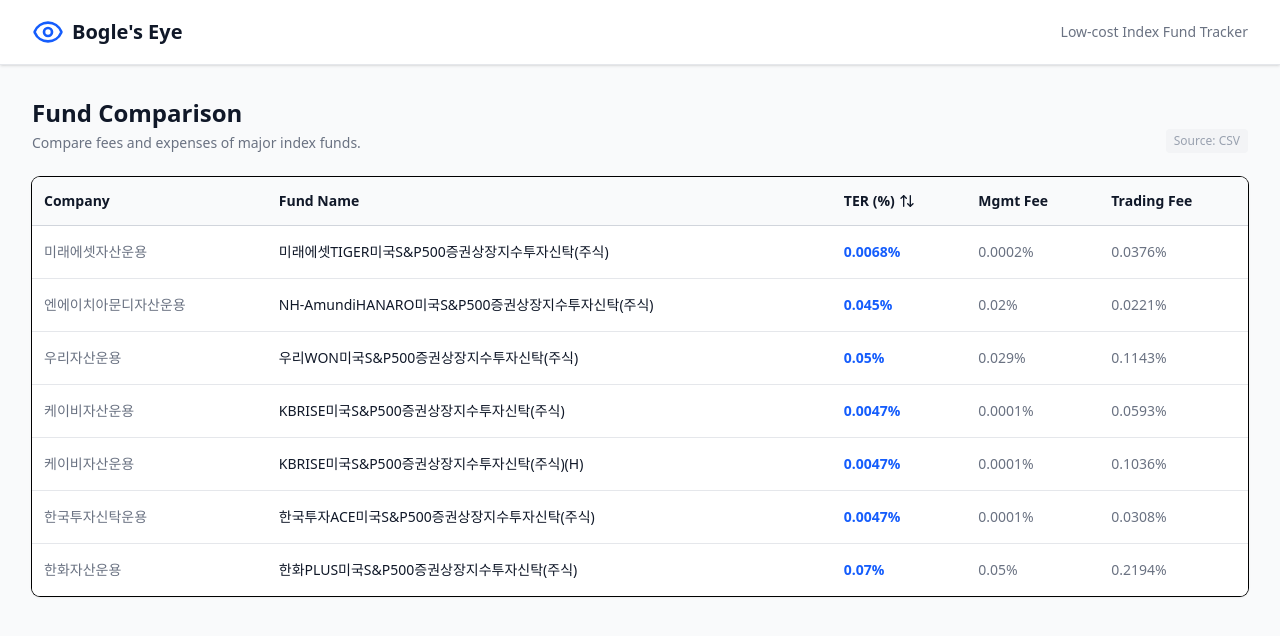
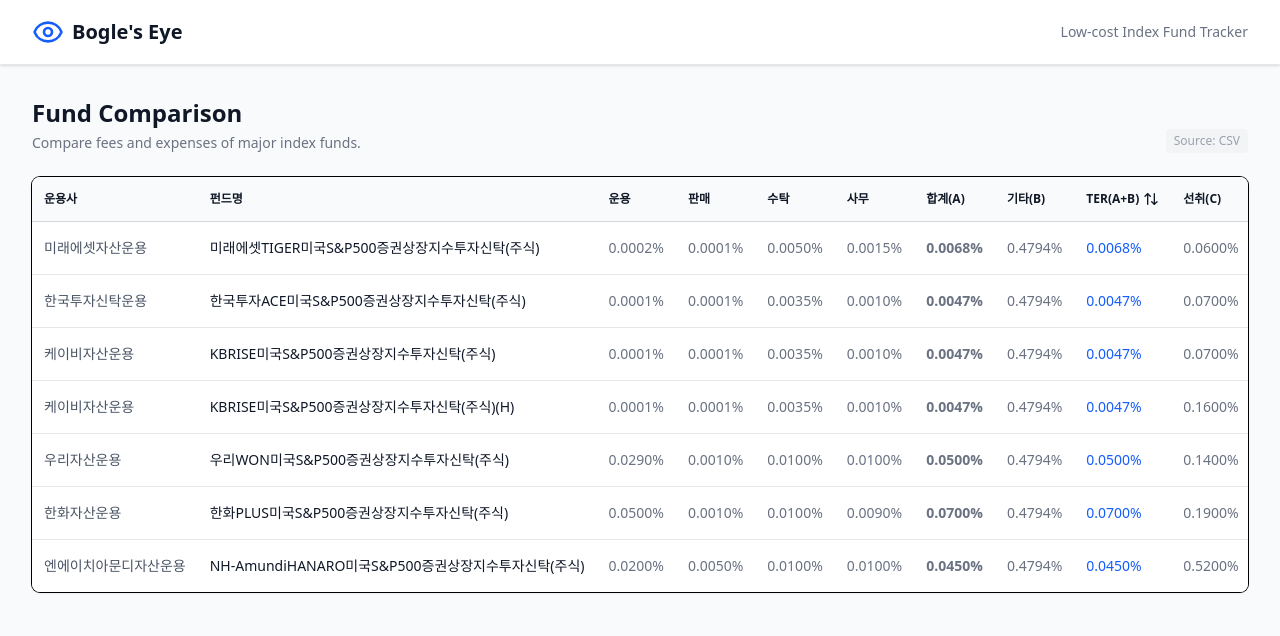
Before and after one commit to kwangsung-ha/bogles-eye, a React (Vite) app in the folder web/: page / in a window 1280 px wide. Shown: the top 636 px of the page. Built offline with nearby package versions, Linux system fonts and the light colour scheme.

Commit message:
feat(web): update fund table columns with detailed fee breakdown and total cost

```diff
--- a/web/src/components/FundTable.tsx
+++ b/web/src/components/FundTable.tsx
@@ -12,36 +12,92 @@
 
 const columnHelper = createColumnHelper<Fund>();
 
+const formatPct = (val: number) => (val != null ? `${val.toFixed(4)}%` : '-');
+
 const columns = [
   columnHelper.accessor('company_name', {
-    header: 'Company',
-    cell: (info) => info.getValue(),
+    header: '운용사',
+    cell: (info) => <span className="text-gray-600">{info.getValue()}</span>,
   }),
   columnHelper.accessor('fund_name', {
-    header: 'Fund Name',
+    header: '펀드명',
     cell: (info) => <span className="font-medium text-gray-900">{info.getValue()}</span>,
   }),
+  // A Group
+  columnHelper.accessor('management_fees', {
+    header: '운용',
+    cell: (info) => formatPct(info.getValue()),
+  }),
+  columnHelper.accessor('sales_fees', {
+    header: '판매',
+    cell: (info) => formatPct(info.getValue()),
+  }),
+  columnHelper.accessor('custody_fees', {
+    header: '수탁',
+    cell: (info) => formatPct(info.getValue()),
+  }),
+  columnHelper.accessor('office_admin_fees', {
+    header: '사무',
+    cell: (info) => formatPct(info.getValue()),
+  }),
+  columnHelper.accessor((row) => row.management_fees + row.sales_fees + row.custody_fees + row.office_admin_fees, {
+    id: 'total_fees_a',
+    header: '합계(A)',
+    cell: (info) => <span className="font-semibold">{formatPct(info.getValue())}</span>,
+  }),
+  // B Group
+  columnHelper.accessor('other_expenses', {
+    header: '기타(B)',
+    cell: (info) => formatPct(info.getValue()),
+  }),
+  // A+B
   columnHelper.accessor('ter', {
     header: ({ column }) => {
       return (
         <button
-          className="flex items-center gap-1 hover:text-gray-900"
+          className="flex items-center gap-1 hover:text-gray-900 font-bold"
           onClick={() => column.toggleSorting(column.getIsSorted() === 'asc')}
         >
-          TER (%)
+          TER(A+B)
           <ArrowUpDown className="h-4 w-4" />
         </button>
       )
     },
-    cell: (info) => <span className="font-bold text-blue-600">{info.getValue()}%</span>,
+    cell: (info) => <span className="text-blue-600 font-medium">{formatPct(info.getValue())}</span>,
   }),
-  columnHelper.accessor('management_fees', {
-    header: 'Mgmt Fee',
-    cell: (info) => `${info.getValue()}%`,
+  // C Group
+  columnHelper.accessor('front_end_commission', {
+    header: '선취(C)',
+    cell: (info) => formatPct(info.getValue()),
   }),
+  columnHelper.accessor('back_end_commission', {
+    header: '후취(C)',
+    cell: (info) => formatPct(info.getValue()),
+  }),
+  // D Group
   columnHelper.accessor('trading_fee_ratio', {
-    header: 'Trading Fee',
-    cell: (info) => `${info.getValue()}%`,
+    header: '매매(D)',
+    cell: (info) => formatPct(info.getValue()),
+  }),
+  // Final Total
+  columnHelper.accessor((row) => {
+    // TER usually includes A + B.
+    // Total Cost = TER + FrontEnd + BackEnd + TradingFee
+    return row.ter + row.front_end_commission + row.back_end_commission + row.trading_fee_ratio;
+  }, {
+    id: 'real_total_cost',
+    header: ({ column }) => {
+      return (
+        <button
+          className="flex items-center gap-1 hover:text-gray-900 font-extrabold text-blue-700"
+          onClick={() => column.toggleSorting(column.getIsSorted() === 'asc')}
+        >
+          총비용(A+B+C+D)
+          <ArrowUpDown className="h-4 w-4" />
+        </button>
+      )
+    },
+    cell: (info) => <span className="font-extrabold text-blue-700">{formatPct(info.getValue())}</span>,
   }),
 ];
 
@@ -50,7 +106,9 @@
 }
 
 export function FundTable({ data }: FundTableProps) {
-  const [sorting, setSorting] = useState<SortingState>([]);
+  const [sorting, setSorting] = useState<SortingState>([
+    { id: 'real_total_cost', desc: false } // Default sort by lowest total cost
+  ]);
 
   const table = useReactTable({
     data,
@@ -72,7 +130,7 @@
               {headerGroup.headers.map((header) => (
                 <th
                   key={header.id}
-                  className="px-3 py-3.5 text-left text-sm font-semibold text-gray-900 whitespace-nowrap"
+                  className="px-3 py-3.5 text-left text-xs font-semibold text-gray-900 whitespace-nowrap"
                 >
                   {header.isPlaceholder
                     ? null
@@ -87,7 +145,7 @@
         </thead>
         <tbody className="divide-y divide-gray-200 bg-white">
           {table.getRowModel().rows.map((row) => (
-            <tr key={row.id} className="hover:bg-gray-50">
+            <tr key={row.id} className="hover:bg-gray-50 transition-colors">
               {row.getVisibleCells().map((cell) => (
                 <td
                   key={cell.id}
```
